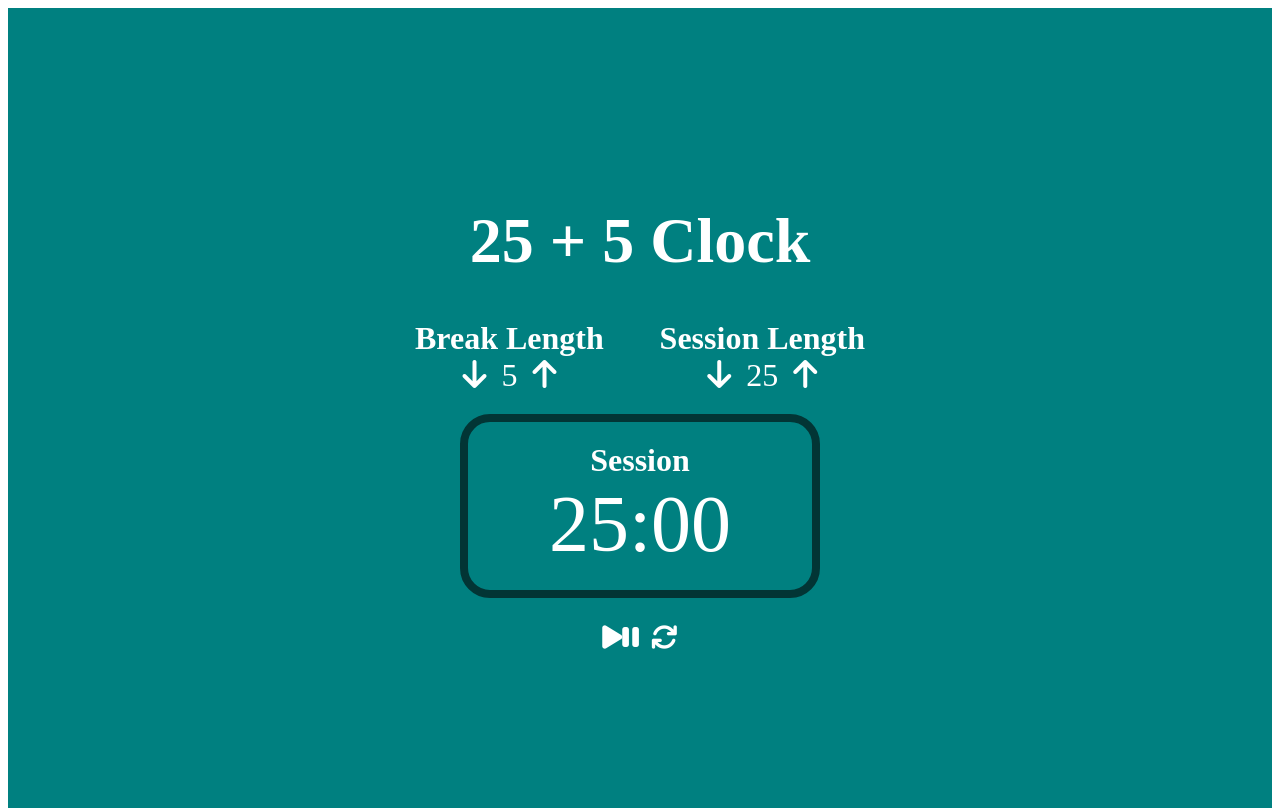
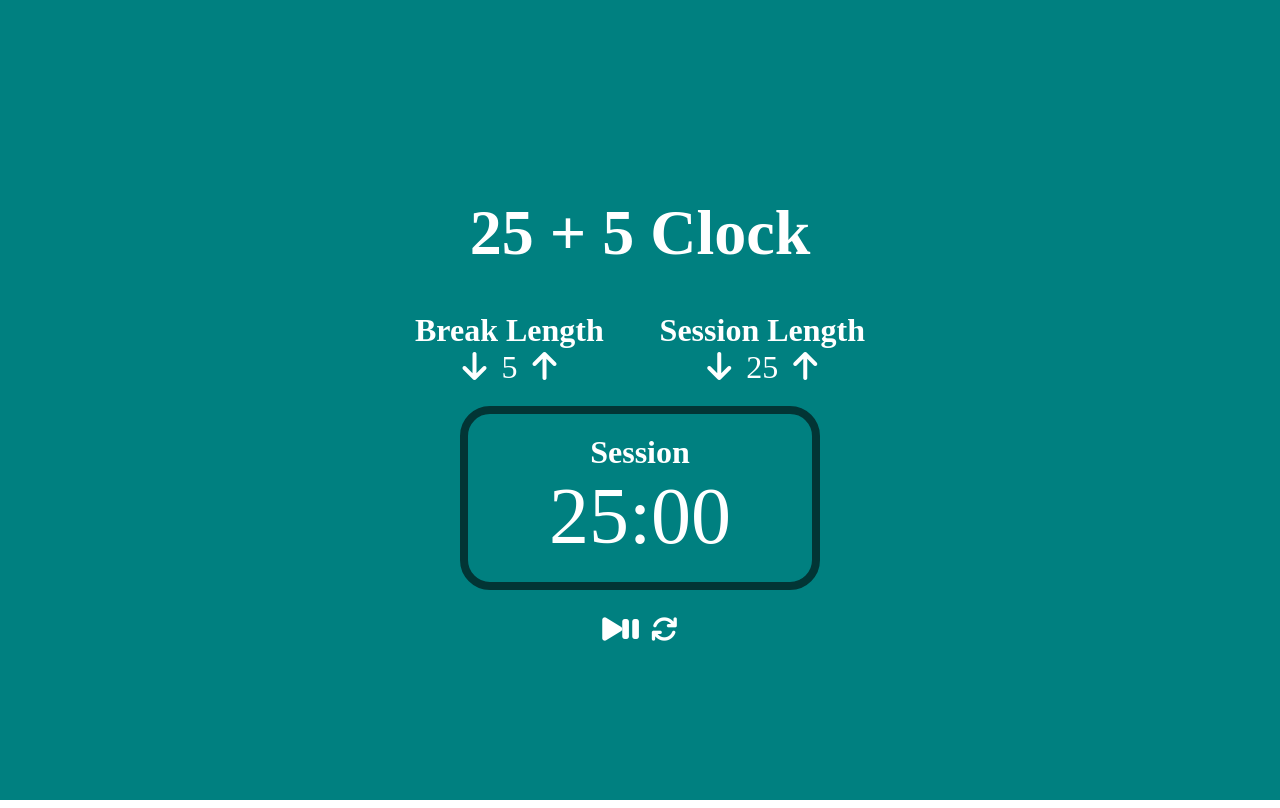
Before and after one commit to errami01/pomodoro-timer, a React (Create React App) app: page / in a window 1280 px wide. Built offline with nearby package versions, Linux system fonts and the light colour scheme.

Commit message:
Remove body's default marigin

```diff
--- a/src/App.css
+++ b/src/App.css
@@ -4,7 +4,7 @@
 }
 :root,body{
   height: 100%;
-
+  margin: 0;
 }
 #root{
   display: flex;
@@ -21,14 +21,9 @@
   align-items: center;
   min-width: 300px;
   width: 450px;
-  /* border: 1px solid; */
-  /* background-color: green; */
 }
-/* .params-container{
-} */
 .app-params-container{
   display: flex;
-  /* flex-direction: column; */
   align-items: center;
   justify-content: space-between;
   width: 100%;
@@ -37,7 +32,6 @@
 .arrows-container{
   display: flex;
   justify-content: center;
-  /* background-color: red; */
 }
 .params-arrow{
   font-weight: 900;
@@ -46,7 +40,6 @@
   margin: 0 15px;
 }
 .play-pause, .reset-btn{
-  /* font-size: 2em; */
   color: inherit;
   border: 0;
   background-color: transparent;
@@ -77,5 +70,4 @@
   .app-params-container{
     flex-direction: column;
   }
-
 }
```
